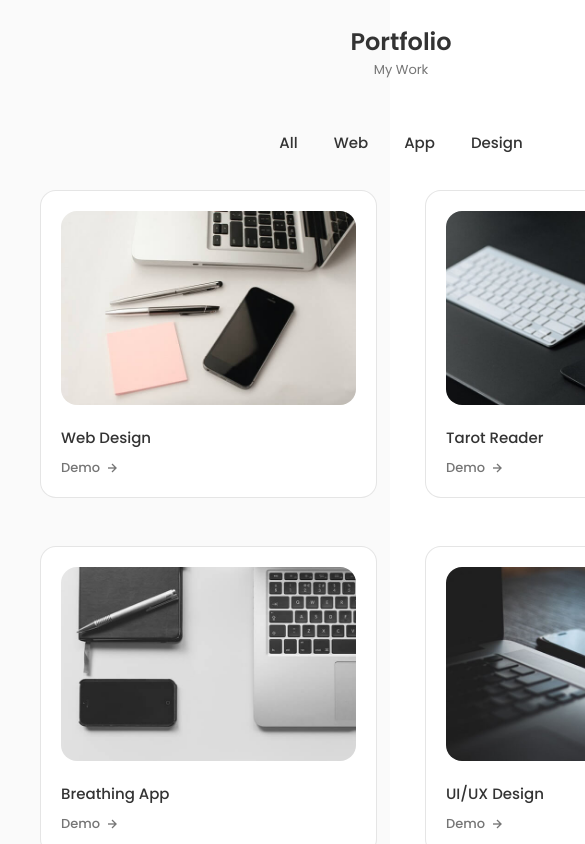
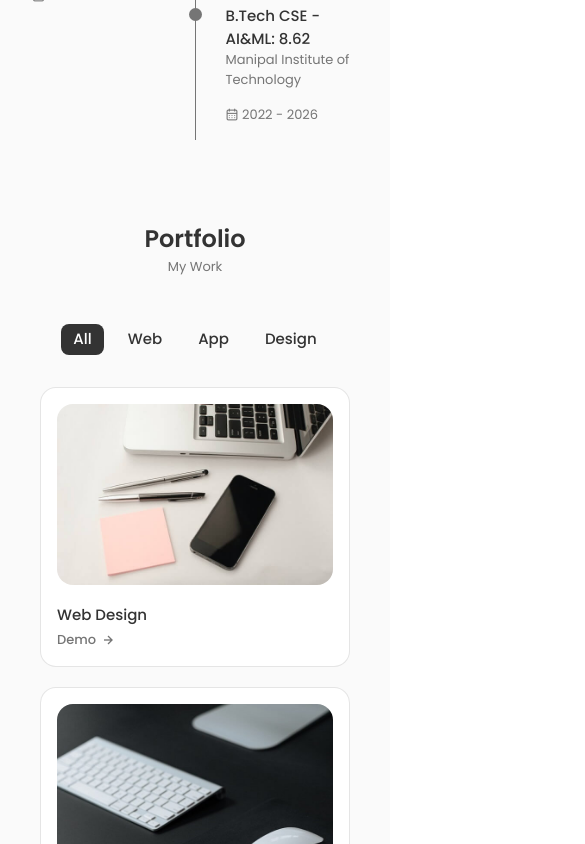
Before and after one commit to uditagowdety/react-portfolio, a React (Vite) app: page / in a window 390 px wide. Shown: the part 2100-2944 px from the top of the page, 585 px wide, since content can reach past the window. Built offline with nearby package versions, Linux system fonts and the light colour scheme.

Commit message:
base finally done!!

```diff
--- a/src/components/work/Works.jsx
+++ b/src/components/work/Works.jsx
@@ -23,6 +23,7 @@
 
     const handleClick = (e, index) => {
         setItem({name: e.target.textContent});
+        setActive(index);
     };
 
   return (
@@ -32,13 +33,16 @@
             return (
                 <span onClick={(e) => {
                     handleClick(e,index);
-                }} className="work__item" key={index}>{item.name}</span>
-            )
+                }} className={`${active === index ? 'active-work' : ''} work__item`} key={index}
+                >
+                    {item.name}
+                </span>
+            );
         })}
         </div>
 
         <div className="work__container container grid">
-            {projectsData.map((item) => {
+            {projects.map((item) => {
                 return <WorkItems item={item} key={item.id} />
             })}
         </div>
--- a/src/components/work/work.css
+++ b/src/components/work/work.css
@@ -61,3 +61,56 @@
 .work__button:hover .work__button-icon{
     transform: translateX(0.25rem);
 }
+
+.active-work{
+    background-color: var(--title-color);
+    color: var(--container-color);
+}
+
+/*=============== BREAKPOINTS ===============*/
+/* For large devices */
+@media screen and (max-width: 992px) {
+    .work__container{
+        gap: 1.25rem;
+    }
+
+    .work__card{
+        padding: 1rem;
+    }
+
+    .work__img{
+        margin-bottom: 0.75rem;
+    }
+
+    .work__title{
+        margin-bottom: 0.25rem;
+    }
+}
+
+/* For medium devices */
+@media screen and (max-width: 768px) {
+    .work__container{
+        grid-template-columns: max-content;
+    }
+}
+
+@media screen and (max-width: 576px) {
+    .work__container{
+        grid-template-columns: 1fr;
+    }
+
+    .work__img{
+        width: 100%;
+    }
+}
+
+/* For small devices */
+@media screen and (max-width: 350px) {
+    .work__item{
+        font-size: var(--small-font-size);
+    }
+
+    .work__filters{
+        column-gap: 0.25rem;
+    }
+}
```
